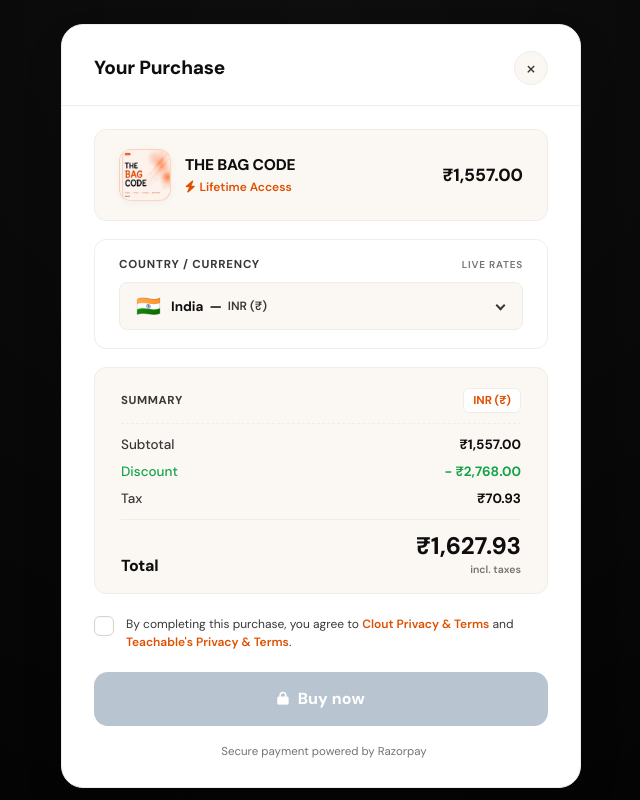
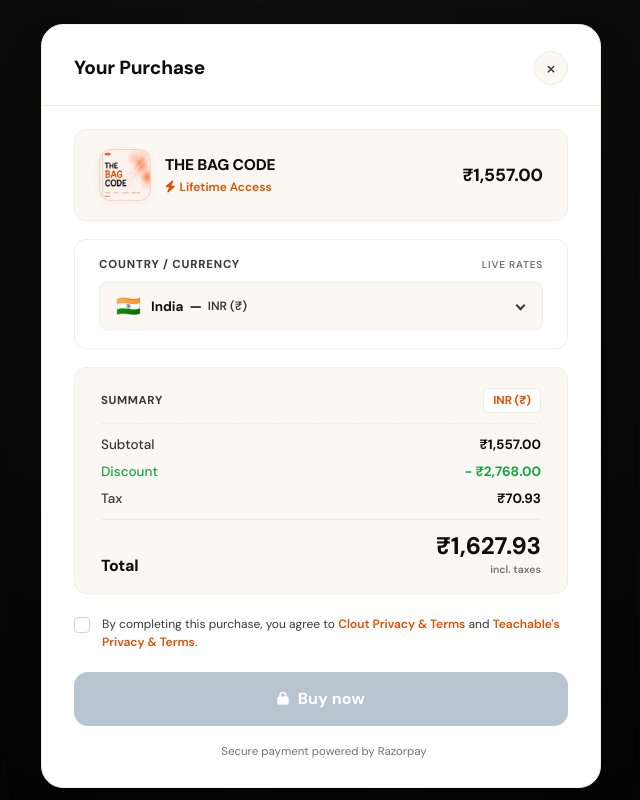
Before and after one commit to emirmubze/Clout, a Django app: page /checkout/ in a window 1280 px wide. Shown: the whole page, without its empty margins (319-959 px from the left). Run offline with Django 5.2, Linux system fonts and the light colour scheme; a user stored in the database is signed in; some libraries are stand-ins or nearby versions.

Commit message:
Refine desktop checkout modal width to 560px, compact checkbox, and fix bottom spacing

```diff
--- a/shop/templates/shop/checkout.html
+++ b/shop/templates/shop/checkout.html
@@ -155,7 +160,7 @@ body:not(.standalone) .order-card {
 
 .order-card {
     width: 100%;
-    max-width: 520px;
+    max-width: 560px;
     height: auto;
     max-height: calc(100dvh - 24px);
     margin: auto;
@@ -701,14 +706,14 @@ body:not(.standalone) .order-card {
 .terms input[type="checkbox"] {
     appearance: none;
     -webkit-appearance: none;
-    width: 20px;
-    height: 20px;
+    width: 16px;
+    height: 16px;
     border: 1.5px solid var(--border-hover);
-    border-radius: 6px;
+    border-radius: 4px;
     outline: none;
     cursor: pointer;
     flex-shrink: 0;
-    margin-top: 1px;
+    margin-top: 2px;
     background: var(--white);
     display: grid;
     place-content: center;
@@ -1852,7 +1857,7 @@ function syncModalHeight() {
     if (window.parent !== window) {
         const card = document.querySelector('.order-card');
         if (card) {
-            const height = Math.ceil(card.getBoundingClientRect().height);
+            const height = Math.ceil(card.getBoundingClientRect().height) + 4;
             try {
                 window.parent.postMessage({ type: 'checkoutResize', height: height }, '*');
             } catch (e) {}
--- a/shop/templates/shop/course_detail.html
+++ b/shop/templates/shop/course_detail.html
@@ -757,7 +757,7 @@ body {
 
 .checkout-popup {
     position: relative;
-    width: min(520px, calc(100vw - 32px));
+    width: min(560px, calc(100vw - 32px));
     height: clamp(620px, 84vh, 720px);
     max-height: calc(100vh - 24px);
     max-height: calc(100dvh - 24px);
```
Also changed, not shown: other parts of shop/templates/shop/checkout.html (+18 -13 lines).
